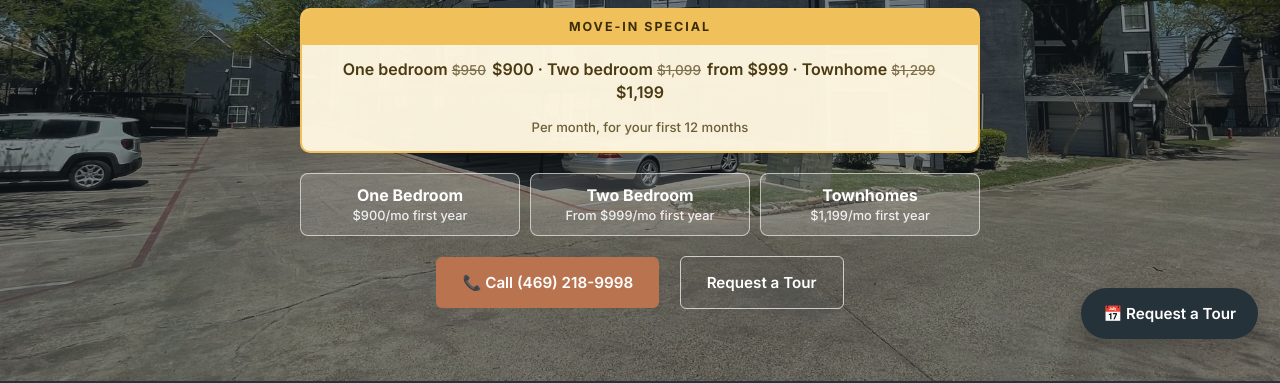
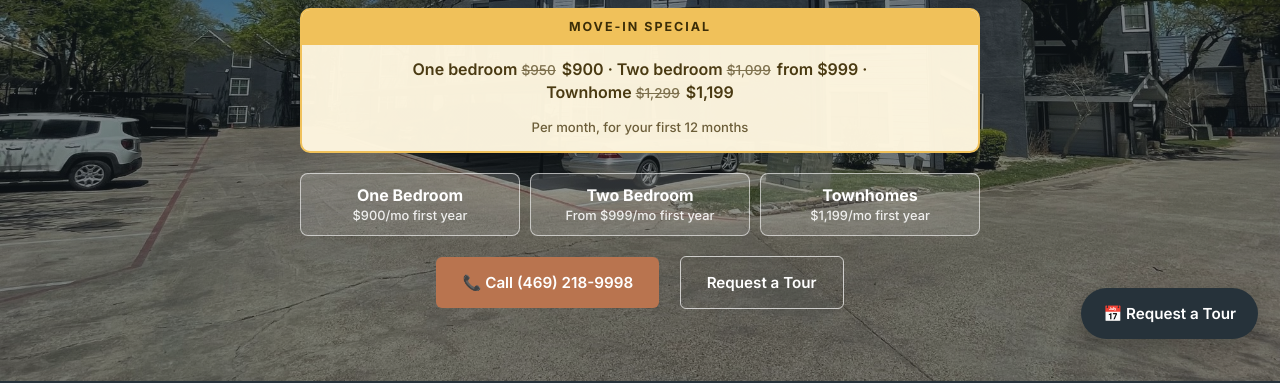
Before and after one commit to ww7085w/village-oaks, a plain HTML site: page index.html in a window 1280 px wide. Shown: the part 439-822 px from the top of the page. Drawn offline with nearby package versions, Linux system fonts and the light colour scheme; a script that the page names is missing.

Commit message:
Move-in banner: keep each price pair on one line
Co-Authored-By: Claude Fable 5.1 <noreply@anthropic.com>

```diff
--- a/index.html
+++ b/index.html
@@ -138,6 +138,7 @@
   .special .special-body{display:block;padding:13px 16px;font-size:1rem;font-weight:600;line-height:1.45}
   .special .special-sub{display:block;padding:0 16px 12px;font-size:.82rem;font-weight:500;opacity:.8}
   .special .special-body s{font-weight:500;font-size:.85em;opacity:.7;margin-right:2px}
+  .special .sp-item{white-space:nowrap}
 
   /* hero product shortcuts */
   .hero-cats{display:flex;flex-wrap:wrap;gap:10px;justify-content:center;margin:0 auto 20px;max-width:680px}
@@ -347,7 +348,7 @@
     <!-- Move-in special. Terms confirmed by Xue 2026-08-25. -->
     <div class="special" id="move-in-special" data-status="live">
       <span class="special-tag">Move-In Special</span>
-      <span class="special-body">One bedroom <s>$950</s> $900 &middot; Two bedroom <s>$1,099</s> from $999 &middot; Townhome <s>$1,299</s> $1,199</span>
+      <span class="special-body"><span class="sp-item">One bedroom <s>$950</s> $900</span> &middot; <span class="sp-item">Two bedroom <s>$1,099</s> from $999</span> &middot; <span class="sp-item">Townhome <s>$1,299</s> $1,199</span></span>
       <span class="special-sub">Per month, for your first 12 months</span>
     </div>
 
```
